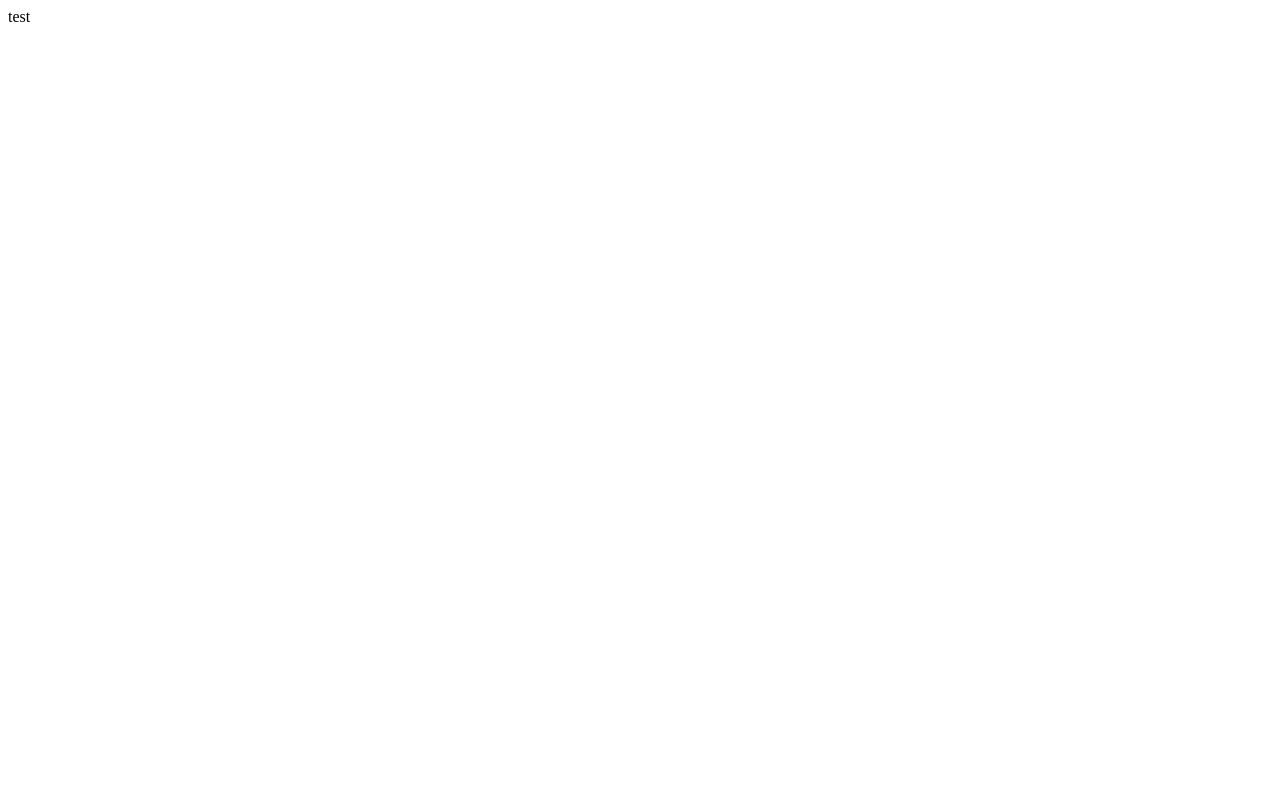
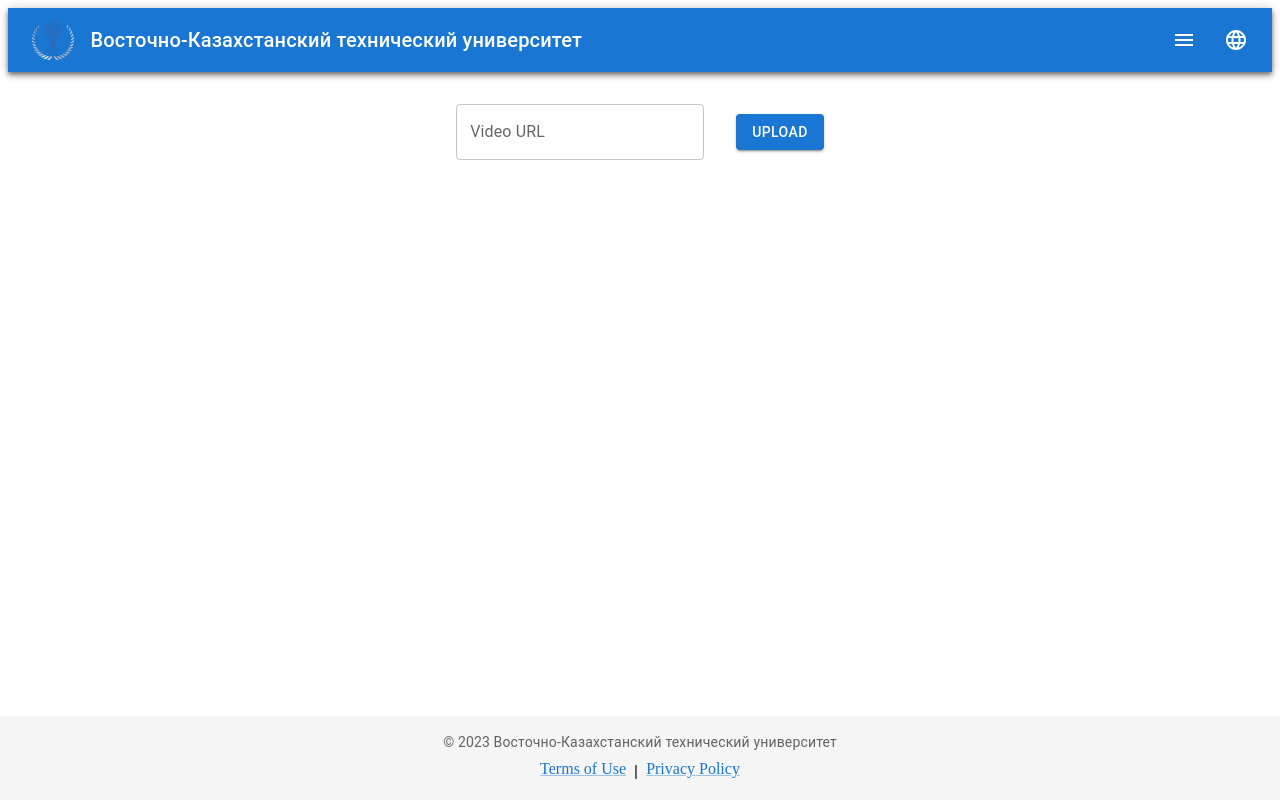
Before and after one commit to g-30/educational-portal, a React (Vite) app in the folder frontend/: page / in a window 1280 px wide. Built offline with nearby package versions, Linux system fonts and the light colour scheme.

Commit message:
added login, navbar, registration page

```diff
--- a/frontend/package.json
+++ b/frontend/package.json
@@ -9,6 +9,10 @@
         "preview": "vite preview"
     },
     "dependencies": {
+        "@emotion/react": "^11.10.6",
+        "@emotion/styled": "^11.10.6",
+        "@mui/icons-material": "^5.11.11",
+        "@mui/material": "^5.11.14",
         "react": "^18.2.0",
         "react-dom": "^18.2.0"
     },
--- a/frontend/src/App.tsx
+++ b/frontend/src/App.tsx
@@ -1,8 +1,65 @@
-import React from 'react';
-import './App.css';
+import { useState } from 'react';
+import { AppBar, Button, TextField } from '@mui/material';
+import { styled } from '@mui/material/styles';
+import Navbar from './components/Navbar';
+import Footer from './components/Footer';
+
+const MyForm = styled('form')({
+    display: 'flex',
+    alignItems: 'center',
+    justifyContent: 'center',
+    marginTop: '32px',
+});
+
+const MyInput = styled(TextField)({
+    marginRight: '16px',
+});
+
+const MyButton = styled(Button)({
+    marginLeft: '16px',
+});
 
 function App() {
-    return <div> test </div>;
+    const [videos, setVideos] = useState<string[]>([]);
+    const [videoUrl, setVideoUrl] = useState<string>('');
+
+    const handleVideoUpload = () => {
+        setVideos([...videos, videoUrl]);
+        setVideoUrl('');
+    };
+
+    return (
+        <>
+            <AppBar position='static'>
+                <Navbar />
+            </AppBar>
+            <MyForm onSubmit={(e) => e.preventDefault()}>
+                <MyInput
+                    label='Video URL'
+                    variant='outlined'
+                    value={videoUrl}
+                    onChange={(e) => setVideoUrl(e.target.value)}
+                />
+                <MyButton variant='contained' onClick={handleVideoUpload}>
+                    Upload
+                </MyButton>
+            </MyForm>
+            <div>
+                {videos.map((videoUrl: string, index: number) => (
+                    <iframe
+                        key={index}
+                        src={videoUrl}
+                        title={`Video ${index}`}
+                        width='640'
+                        height='360'
+                        frameBorder='0'
+                        allowFullScreen
+                    ></iframe>
+                ))}
+            </div>
+            <Footer />
+        </>
+    );
 }
 
 export default App;
--- /dev/null
+++ b/frontend/src/components/Footer.tsx
@@ -0,0 +1,30 @@
+import * as React from 'react';
+import { Typography, Box, Link } from '@mui/material';
+
+function Footer() {
+    return (
+        <Box
+            sx={{
+                backgroundColor: '#f5f5f5',
+                py: 2,
+                position: 'fixed',
+                bottom: 0,
+                left: 0,
+                right: 0,
+                minHeight: '50px',
+            }}
+        >
+            <Typography variant='body2' color='textSecondary' align='center'>
+                &copy; {new Date().getFullYear()} Восточно-Казахстанский
+                технический университет
+            </Typography>
+            <Box sx={{ display: 'flex', justifyContent: 'center', mt: 1 }}>
+                <Link href='#'>Terms of Use</Link>
+                <Typography sx={{ mx: 1 }}>|</Typography>
+                <Link href='#'>Privacy Policy</Link>
+            </Box>
+        </Box>
+    );
+}
+
+export default Footer;
--- /dev/null
+++ b/frontend/src/components/Navbar.tsx
@@ -0,0 +1,79 @@
+import * as React from 'react';
+import { useState } from 'react';
+import {
+    AppBar,
+    Toolbar,
+    Typography,
+    IconButton,
+    Menu,
+    MenuItem,
+} from '@mui/material';
+import MenuIcon from '@mui/icons-material/Menu';
+import LanguageIcon from '@mui/icons-material/Language';
+import { styled } from '@mui/material/styles';
+import logo from '../assets/logo.png';
+
+const MyToolbar = styled(Toolbar)({
+    display: 'flex',
+    justifyContent: 'space-between',
+    alignItems: 'center',
+});
+
+const MyLogo = styled('img')({
+    height: '40px',
+    marginRight: '16px',
+});
+
+const MyLanguageIcon = styled(LanguageIcon)({
+    marginLeft: '16px',
+});
+
+const Navbar = (): JSX.Element => {
+    const [anchorEl, setAnchorEl] = useState<null | HTMLElement>(null);
+
+    const handleMenuClick = (event: React.MouseEvent<HTMLButtonElement>) => {
+        setAnchorEl(event.currentTarget);
+    };
+
+    const handleMenuClose = () => {
+        setAnchorEl(null);
+    };
+
+    return (
+        <AppBar position='static'>
+            <MyToolbar>
+                <div style={{ display: 'flex', alignItems: 'center' }}>
+                    <MyLogo src={logo} alt='Logo' />
+                    <Typography variant='h6' component='div'>
+                        Восточно-Казахстанский технический университет
+                    </Typography>
+                </div>
+                <div style={{ display: 'flex', alignItems: 'center' }}>
+                    <IconButton
+                        size='large'
+                        edge='start'
+                        color='inherit'
+                        aria-label='menu'
+                        onClick={handleMenuClick}
+                    >
+                        <MenuIcon />
+                    </IconButton>
+                    <Menu
+                        anchorEl={anchorEl}
+                        open={Boolean(anchorEl)}
+                        onClose={handleMenuClose}
+                    >
+                        <MenuItem onClick={handleMenuClose}>Courses</MenuItem>
+                        <MenuItem onClick={handleMenuClose}>
+                            Student Profile
+                        </MenuItem>
+                        <MenuItem onClick={handleMenuClose}>Contacts</MenuItem>
+                    </Menu>
+                    <MyLanguageIcon />
+                </div>
+            </MyToolbar>
+        </AppBar>
+    );
+};
+
+export default Navbar;
```
Also changed, not shown: frontend/src/components/Login.tsx (added, +52 -0 lines), frontend/src/components/Registration.tsx (added, +83 -0 lines), frontend/src/assets/logo.png (added), 1 other file (tests, documents, lock files or other folders).
